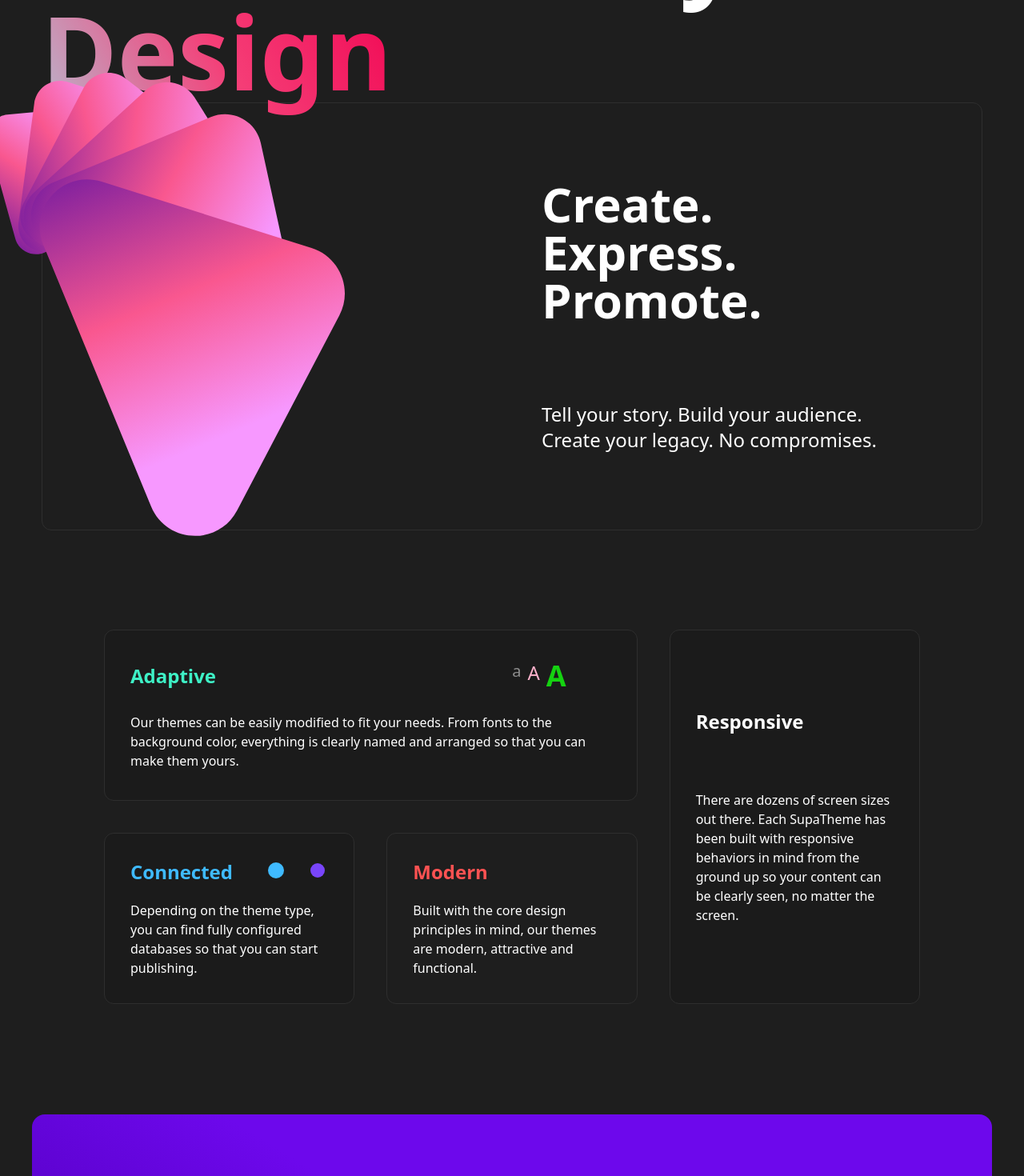
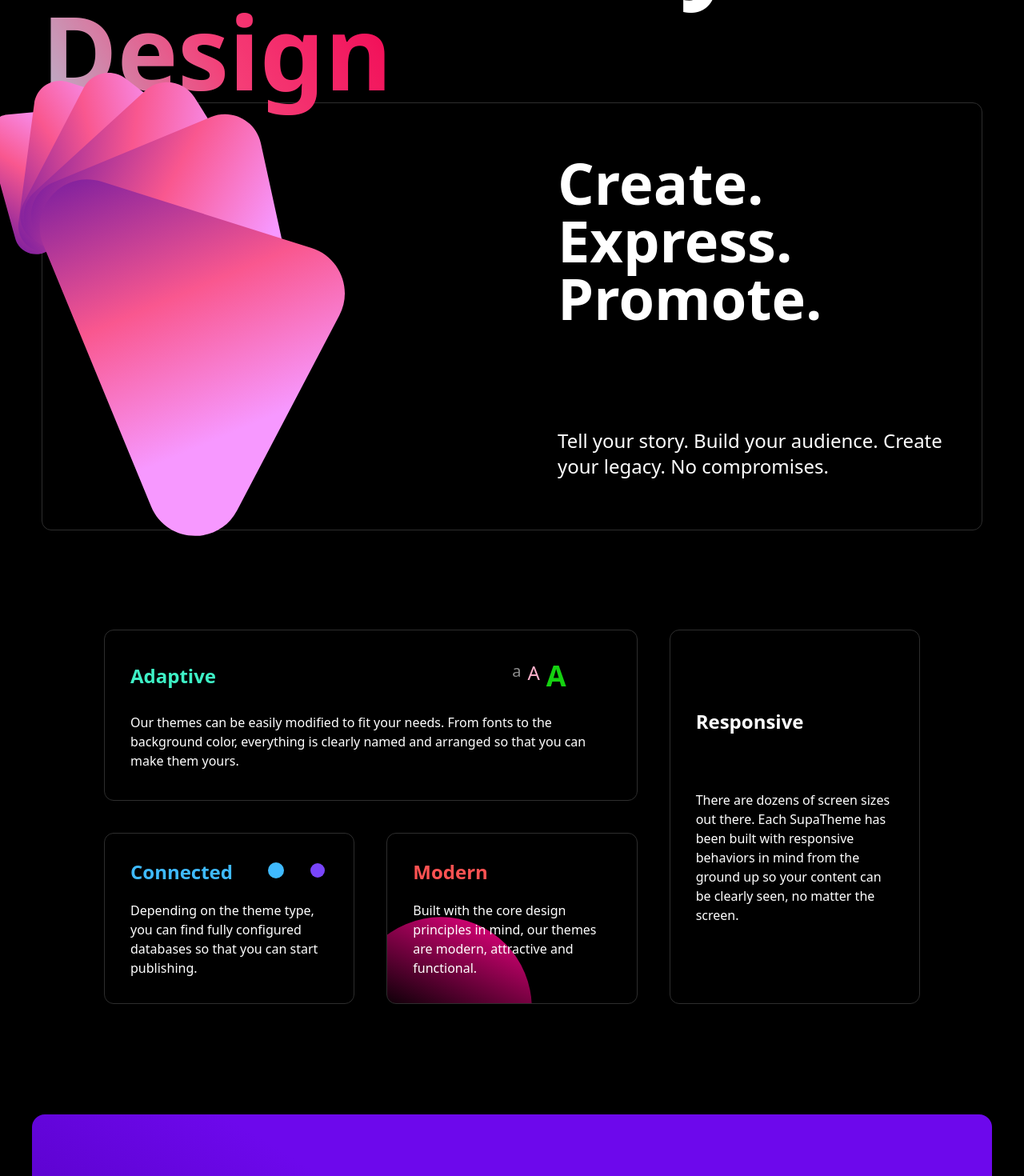
Before and after one commit to HyperMonkey3D/supathemes, a Next.js app: page / in a window 1280 px wide. Shown: the part 1220-2690 px from the top of the page at 80% size. Built offline with nearby package versions, Linux system fonts and the light colour scheme.

Commit message:
added changes

```diff
--- a/app/components/Corner.tsx
+++ b/app/components/Corner.tsx
@@ -4,69 +4,68 @@ interface Hovered {
 
 const Corner = ({ hovered }: Hovered) => {
   return (
-    // <svg
-    //   width="90"
-    //   height="75"
-    //   viewBox="0 0 90 75"
-    //   fill="none"
-    //   xmlns="http://www.w3.org/2000/svg"
-    //   className={
-    //     hovered
-    //       ? "absolute top-6 right-6 transition ease-in-out  scale-125 duration-300"
-    //       : "absolute top-6 right-6 transition ease-in-out  duration-300"
-    //   }
-    // >
-    //   <g id="corner">
-    //     <path
-    //       id="background"
-    //       d="M1 3H72C80.2843 3 87 9.71573 87 18V74H1V3Z"
-    //       fill="url(#paint0_linear_139_3)"
-    //     />
-    //     <path
-    //       id="corner-line"
-    //       d="M1 1.5H64C81 1.5 88.5 11.5 88.5 24C88.5 36.5 88.5 59.5 88.5 74"
-    //       stroke="url(#paint1_linear_139_3)"
-    //       strokeWidth="2"
-    //       strokeLinecap="square"
-    //     />
-    //   </g>
-    //   <defs>
-    //     <linearGradient
-    //       id="paint0_linear_139_3"
-    //       x1="87"
-    //       y1="3"
-    //       x2="37"
-    //       y2="58.5"
-    //       gradientUnits="userSpaceOnUse"
-    //     >
-    //       <stop />
-    //       <stop offset="0.442708" stopColor="#141414" />
-    //       <stop offset="1" stopColor="#1E1E1E" stopOpacity="0" />
-    //     </linearGradient>
-    //     <linearGradient
-    //       id="paint1_linear_139_3"
-    //       x1="38.5"
-    //       y1="-16"
-    //       x2="101"
-    //       y2="38"
-    //       gradientUnits="userSpaceOnUse"
-    //     >
-    //       <stop stopColor="#FF3FB2" stopOpacity="0.03" />
-    //       <stop offset="0.322917" stopColor="#FD8888" stopOpacity="0.562212" />
-    //       <stop offset="0.588542" stopColor="#FB1262" />
-    //       <stop offset="0.807292" stopColor="#FD88B1" />
-    //       <stop offset="1" stopColor="#FF3FEC" stopOpacity="0.03" />
-    //     </linearGradient>
-    //   </defs>
-    // </svg>
-
-
-
-    <>
-      <div className="div p-2 bg-brand-dark-gray border   " >
-
-      </div>
-    </>
+    <svg
+      width="350"
+      height="350"
+      viewBox="0 0 357 309"
+      fill="none"
+      xmlns="http://www.w3.org/2000/svg"
+      className={
+        hovered
+          ? "w-[350px] absolute top-3 right-20 transition ease-in-out  scale-125 duration-300"
+          : "w-[350px] absolute top-3 right-20 transition ease-in-out  duration-300"
+      }
+    >
+      <g id="circle-glow" clipPath="url(#clip0_156_15)">
+        <g id="Group">
+          <ellipse
+            id="Ellipse-outer"
+            cx="188.591"
+            cy="146.364"
+            rx="242.267"
+            ry="223.389"
+            transform="rotate(24.7808 188.591 146.364)"
+            fill="url(#paint0_radial_156_15)"
+            className={hovered ? "glow" : "hidden"}
+          />
+          <circle
+            id="Ellipse-inner"
+            cx="189.017"
+            cy="185.94"
+            r="115.72"
+            fill="url(#paint1_linear_156_15)"
+          />
+        </g>
+      </g>
+      <defs>
+        <radialGradient
+          id="paint0_radial_156_15"
+          cx="0"
+          cy="0"
+          r="1"
+          gradientUnits="userSpaceOnUse"
+          gradientTransform="translate(207.614 137.599) rotate(157.139) scale(145.618 137.457)"
+        >
+          <stop stopColor="#930350" />
+          <stop offset="0.583095" stopColor="#DC097B" stopOpacity="0.572917" />
+          <stop offset="1" stopColor="#D50073" stopOpacity="0" />
+        </radialGradient>
+        <linearGradient
+          id="paint1_linear_156_15"
+          x1="228.993"
+          y1="7.80071"
+          x2="105.909"
+          y2="280.62"
+          gradientUnits="userSpaceOnUse"
+        >
+          <stop offset="0.153218" stopColor="#E3027C" />
+          <stop offset="0.713488" stopColor="#E3027C" stopOpacity="0" />
+        </linearGradient>
+        <clipPath id="clip0_156_15">
+          <rect width="357" height="309" fill="white" />
+        </clipPath>
+      </defs>
+    </svg>
   );
 };
 
--- a/app/components/Polygon.tsx
+++ b/app/components/Polygon.tsx
@@ -1,6 +1,6 @@
 const Polygon = () => {
   return (
-    <div className="relative -translate-y-6  md:translate-x-2 md:-translate-y-10 lg:-translate-x-20 lg:-translate-y-14">
+    <div className="relative -translate-y-8 -translate-x-10 sm:-translate-x-8  md:-translate-x-14 sm:-translate-y-10 md:-translate-y-10 lg:-translate-x-20 lg:-translate-y-14">
       <svg
         width="180"
         height="182"
--- a/app/globals.css
+++ b/app/globals.css
@@ -20,7 +20,8 @@
 }
 
 body {
-  background-color: #1e1e1e;
+  /* background-color: #1e1e1e; */
+  background-color: black;
 }
 
 /* --- polygons - animation --- */
@@ -225,7 +226,7 @@ body {
 /*  --- sticky navbar ---  */
 
 .navbar {
-  background-color: black;
+  background-color: rgba(0, 0, 0, 0.007);
   transition: 0.3s ease-in-out;
 }
 
@@ -236,6 +237,11 @@ body {
   z-index: 100;
   background-color: transparent;
   overflow: hidden;
+}
+
+.inner-bar {
+  background-color: rgba(46, 46, 46, 0.522);
+  backdrop-filter: blur(20px);
 }
 
 .logo-show {
@@ -267,3 +273,19 @@ body {
   right: 0;
   transform: translate(-10%);
 }
+
+.glow {
+  opacity: 1;
+  animation: 5s ease-in-out infinite glowCircle;
+
+}
+
+@keyframes glowCircle {
+  0%{
+    opacity: 1;
+  }
+
+  50% {
+    opacity: 0.2;
+  }
+}
--- a/app/page.tsx
+++ b/app/page.tsx
@@ -6,11 +6,13 @@ import Themes from "./views/Themes";
 
 export default function Home() {
   return (
-    <main className="bg-brand-dark-gray w-full xl:w-fit mx-auto content">
-      <Hero />
-      <Immersive />
-      <FeaturesGrid />
-      <Themes />
+    <main className=" w-full content">
+      <div>
+        <Hero />
+        <Immersive />
+        <FeaturesGrid />
+        <Themes />
+      </div>
     </main>
   );
 }
--- a/app/views/FeaturesGrid.tsx
+++ b/app/views/FeaturesGrid.tsx
@@ -8,9 +8,12 @@ const FeaturesGrid = () => {
   const [isHovered, setIsHovered] = useState(false);
 
   return (
-    <section className="w-full xl:w-[1200px] min-h-[650px] h-fit bg-brand-dark-gray py-11">
-      <div className="grid grid-cols-1 sm:grid-cols-2 lg:grid-cols-3 grid-rows-4 sm:grid-rows-2 gap-4  md:gap-10 w-[85%] h-full bg-brand-dark-gray  mx-auto">
-        <div className="bg-slate-3 w-full h-full p-8 flex flex-col justify-evenly  lg:col-span-2 bg-brand-darker-gray border border-brand-stroke-dark-gray rounded-xl  ">
+    <section
+      className="w-full xl:w-[1200px] min-h-[650px] h-fit  mx-auto py-11"
+      id="features"
+    >
+      <div className="grid grid-cols-1 sm:grid-cols-2 lg:grid-cols-3 grid-rows-4 sm:grid-rows-2 gap-4  md:gap-10 w-[85%] h-full  mx-auto">
+        <div className="bg-slate-3 w-full h-full p-8 flex flex-col justify-evenly  lg:col-span-2 bg-black border border-brand-stroke-dark-gray rounded-xl  ">
           <div className="mb-5 flex justify-between items-center pr-12 ">
             <h2 className="text-2xl text-[#3EF1C6] font-semibold">Adaptive</h2>
             <div className="flex  w-fit">
@@ -27,7 +30,7 @@ const FeaturesGrid = () => {
             </p>
           </div>
         </div>
-        <div className=" w-full h-full lg:row-span-2  bg-brand-darker-gray border border-brand-stroke-dark-gray rounded-xl px-8 py-12 flex flex-col justify-evenly  ">
+        <div className=" w-full h-full lg:row-span-2  bg-black border border-brand-stroke-dark-gray rounded-xl px-8 py-12 flex flex-col justify-evenly  ">
           <div className="mb-5">
             <h2 className="text-2xl text-white font-semibold">Responsive</h2>
           </div>
@@ -37,7 +40,7 @@ const FeaturesGrid = () => {
             content can be clearly seen, no matter the screen.{" "}
           </p>
         </div>
-        <div className="bg-slate-3 w-full h-full p-8 flex flex-col justify-evenly bg-brand-darker-gray border  border-brand-stroke-dark-gray rounded-xl relative ">
+        <div className="bg-slate-3 w-full h-full p-8 flex flex-col justify-evenly bg-black border  border-brand-stroke-dark-gray rounded-xl relative ">
           <Spheres />
           <div className="md:mb-5">
             <h2 className="text-2xl text-[#3FBAFF] font-semibold">Connected</h2>
@@ -53,14 +56,14 @@ const FeaturesGrid = () => {
           onMouseEnter={() => setIsHovered(true)}
           onMouseLeave={() => setIsHovered(false)}
           // id="modern-background"
-          className=" w-full h-full p-8 flex flex-col justify-evenly border  hover:scale-105 transition ease-in-out duration-500 border-brand-stroke-dark-gray rounded-xl relative corner"
+          className=" w-full h-full p-8 flex flex-col justify-evenly border  hover:scale-105 transition ease-in-out duration-500 bg-black  border-brand-stroke-dark-gray rounded-xl relative corner overflow-clip"
         >
-          {/* <Corner hovered={isHovered} /> */}
-          <div className="md:mb-5">
+          <Corner hovered={isHovered} />
+          <div className="md:mb-5 z-50">
             <h2 className="text-2xl text-[#FF5252] font-semibold">Modern</h2>
           </div>
-          <div>
-            <p className="text-white font-light">
+          <div className="z-50">
+            <p className="text-white font-light ">
               Built with the core design principles in mind, our themes are
               modern, attractive and functional.
             </p>
--- a/app/views/Hero.tsx
+++ b/app/views/Hero.tsx
@@ -5,7 +5,8 @@ const Hero = () => {
   const squaresArray = [1, 2, 3, 4, 5, 6, 7, 8];
 
   return (
-    <section className="w-full xl:w-[1200px]  h-fit overflow-clip relative bg-brand-dark-gray ">
+    <section className="w-full " id="supa">
+      <div className="w-full xl:w-[1200px]  h-fit overflow-clip relative mx-auto xl:rounded-2xl">
         <Square numberOfSquares={squaresArray} gridPosition="top" />
         <Logo />
         <div className="min-h-[300px] w-full px-10 pt-14 pb-36 lg:px-[140px] flex flex-col justify-between z-50">
@@ -20,10 +21,9 @@ const Hero = () => {
             </div>
           </div>
         </div>
+      </div>
     </section>
   );
 };
 
 export default Hero;
-
-// xl:-translate-x-36
--- a/app/views/Immersive.tsx
+++ b/app/views/Immersive.tsx
@@ -1,32 +1,35 @@
 import Polygon from "../components/Polygon";
-//flex-wrap sm:flex-row
+
 const Immersive = () => {
   return (
-    <section className="w-full xl:w-[1200px] h-fit my-20">
-      <div>
+    <section
+      className="w-full xl:w-[1200px] h-fit my-20 mx-auto"
+      id="immersive"
+    >
+      <div className="">
         <div className="mx-3">
           <h2 className="text-7xl sm:text-8xl lg:text-9xl text-white  font-bold">
             Immersive by <br /> <span className="text">Design</span>
           </h2>
         </div>
-        <div className="bg-brand-dark-gray h-300px md:min-h-[533px]  flex justify-between border border-brand-stroke-dark-gray rounded-xl mx-3">
-          <div className="w-[150px] md:w-[400px] h-[300px]  md:h-[533px] ">
+        <div className=" h-fit   flex flex-wrap sm:flex-nowrap  justify-between border border-brand-stroke-dark-gray rounded-xl mx-3">
+          <div className=" w-full md:w-[400px] h-[300px] sm:h-[400px]  md:h-[533px] ">
             <Polygon />
           </div>
-          <div className=" flex flex-col justify-evenly w-[350px] h-[300px] md:h-[533px] md:w-[500px] lg:w-[550px] py-6 px-3 lg:py-0 lg:px-0">
-            <div className="z-50">
-              <h3 className="text-white text-4xl sm:text-5xl md:text-6xl font-bold">
+          <div className="flex flex-wrap  justify-evenly  w-full h-[300px] sm:h-[400px] md:h-[533px]  md:w-[500px] lg:w-[550px] py-6 px-3 lg:py-0 lg:px-0">
+            <div className="z-50  flex flex-col justify-center w-full px-5">
+              <h3 className="text-white text-5xl sm:text-6xl md:text-7xl font-bold">
                 Create.
               </h3>
-              <h3 className="text-white text-4xl sm:text-5xl md:text-6xl font-bold">
+              <h3 className="text-white text-5xl sm:text-6xl md:text-7xl font-bold ">
                 Express.
               </h3>
-              <h3 className="text-white text-4xl sm:text-5xl md:text-6xl font-bold">
+              <h3 className="text-white text-5xl sm:text-6xl md:text-7xl font-bold ">
                 Promote.
               </h3>
             </div>
-            <div className="w-[250px] sm:w-[300px] md:w-[380px] lg:w-[450px] z-50 ">
-              <p className="text-white text-xl md:text-2xl font-light">
+            <div className="w-full  z-50  flex justify-center items-center px-5">
+              <p className="text-white text-xl md:text-2xl font-light ">
                 Tell your story. Build your audience. Create your legacy. No
                 compromises.
               </p>
--- a/app/views/Themes.tsx
+++ b/app/views/Themes.tsx
@@ -5,7 +5,7 @@ import pageScreenshot from "@/public/bar.png";
 
 const Themes = () => {
   return (
-    <section className="w-full xl:w-[1200px]  h-fit mb-24">
+    <section className="w-full xl:w-[1200px]  h-fit mb-24 mx-auto" id="explore">
       <div className="bg-gradient-to-tr from-brand-purple-dark from-10% via-brand-purple-mid  to-brand-purple-light to-60% w-full h-[550px]  sm:h-[650px]  lg:h-[750px] xl:rounded-2xl ">
         <div className="grid grid-cols-1 lg:grid-cols-2 grid-rows-2 lg:grid-rows-1 h-full relative">
           <div className=" w-full lg:w-[400px] h-fit lg:h-full flex flex-col justify-center items-start pl-8">
```
Also changed, not shown: app/components/Spheres.tsx (+2 -5 lines), app/views/Footer.tsx (+7 -5 lines), app/views/Nav.tsx (+23 -9 lines), public/figure-one.svg (added), public/logoBnW.svg (added). Lines whose indentation alone changed are shown as unchanged.
